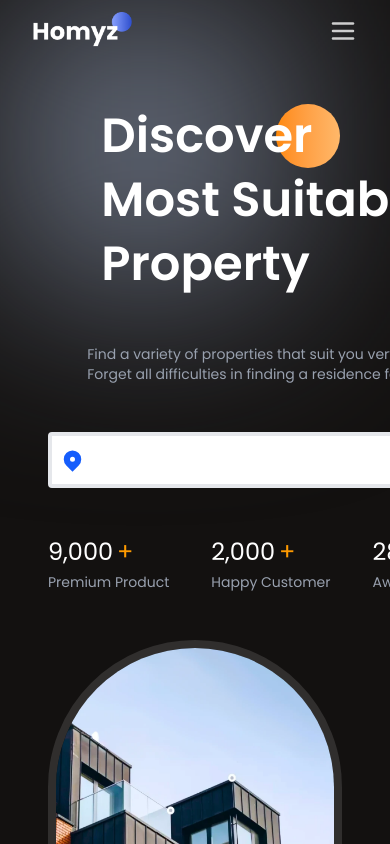
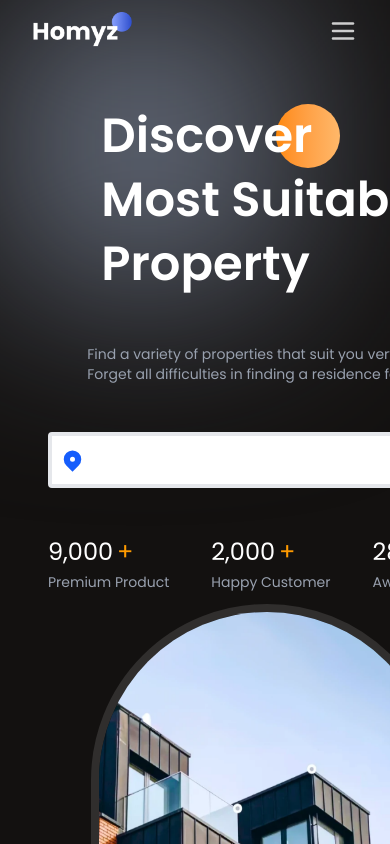
Before and after one commit to Arijitkhan99git/Real-Estate-website, a React (Vite) app: page / in a window 390 px wide. Shown: the top 844 px of the page. Built offline with nearby package versions, Linux system fonts and the light colour scheme.

Commit message:
Flex wrap on Hero section

```diff
--- a/src/components/hero/Hero.jsx
+++ b/src/components/hero/Hero.jsx
@@ -7,7 +7,7 @@ import { motion } from "framer-motion";
 function Hero() {
   return (
     <section className='relative z-1  p-[2rem] text-white flex justify-center items-center pt-22 md:pt-25'>
-        <div className='w-full max-w-7xl p-[1rem] flex flex-col lg:flex-row justify-around gap-[3rem] '>
+        <div className='w-full max-w-7xl p-[1rem] flex flex-wrap flex-col lg:flex-row justify-around gap-[3rem] '>
              {/* right side */}
              <div className='flex flex-col justify-center items-center lg:justify-end lg:items-start gap-[3rem]  mx-auto lg:mx-0'>
 
```
